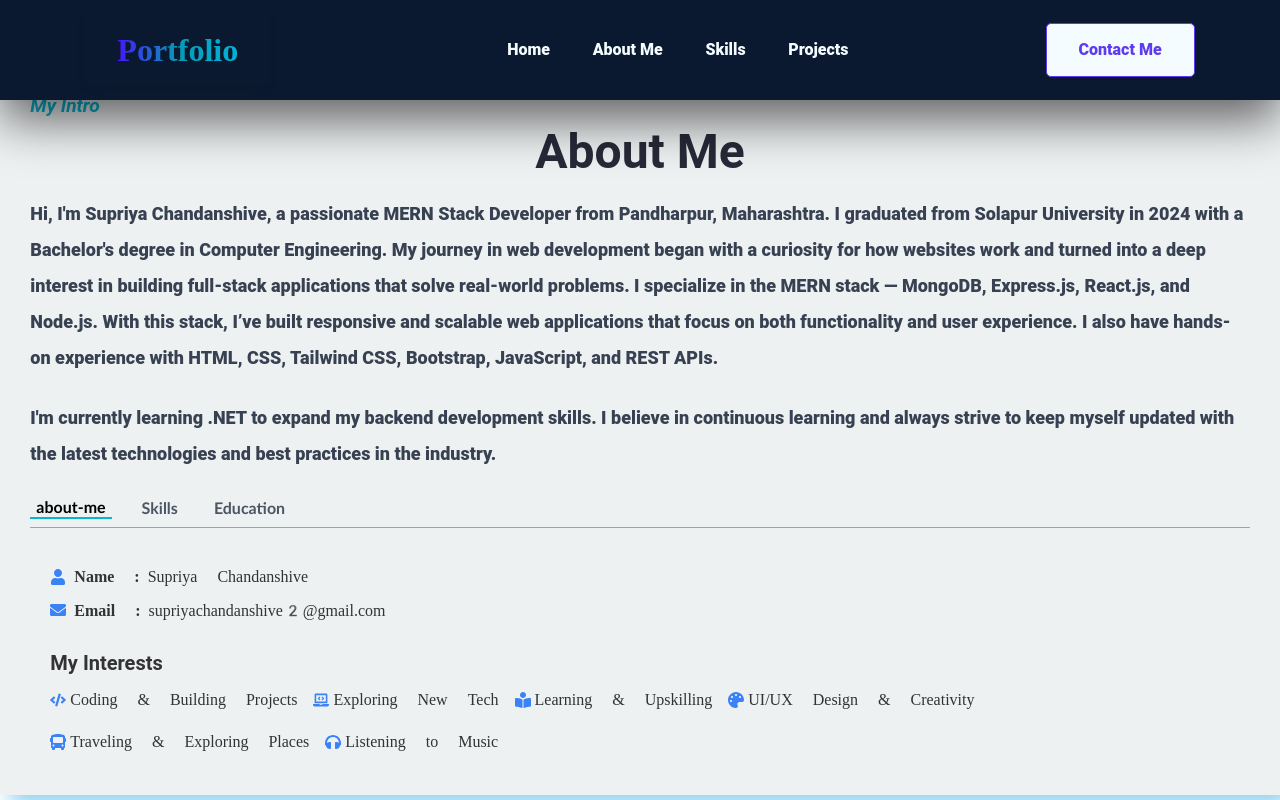
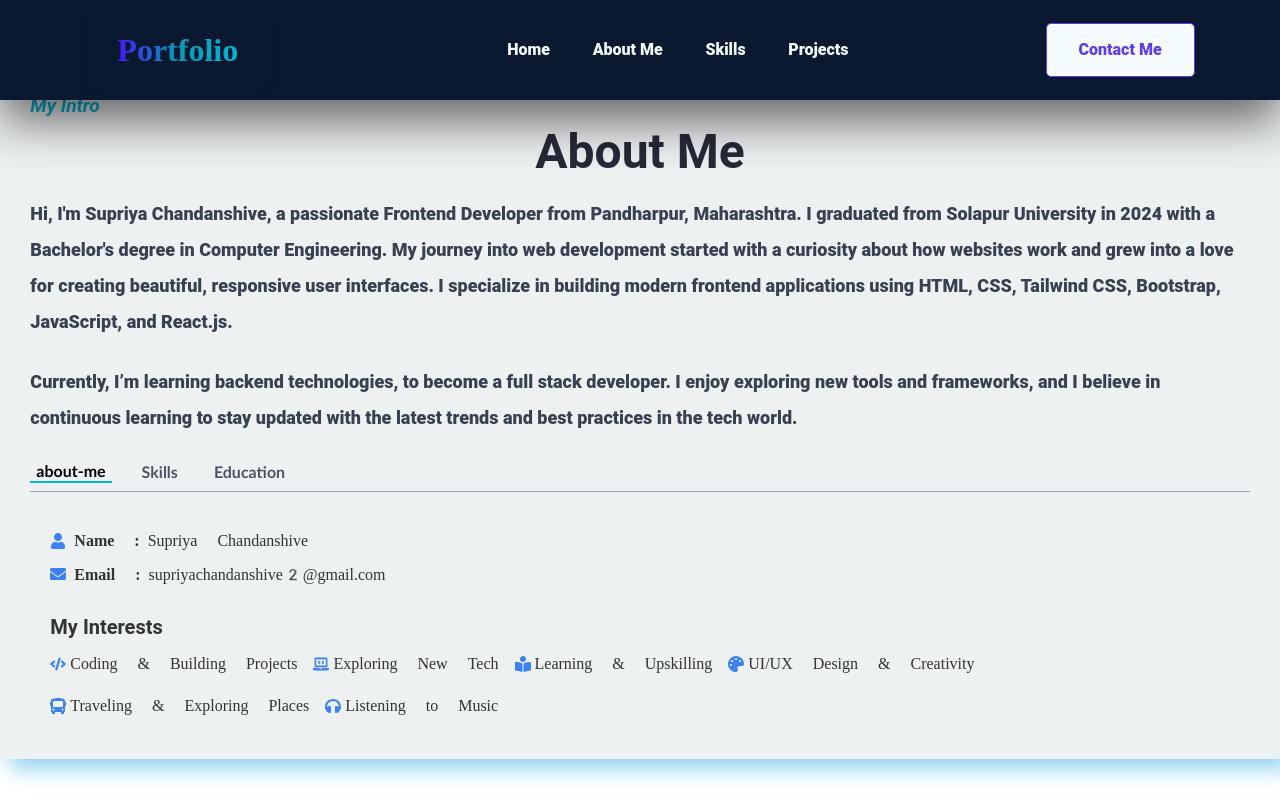
Before and after one commit to supriyadev-web/portfolio-Frontend, a React (Vite) app: page /about in a window 1280 px wide. Built offline with nearby package versions, Linux system fonts and the light colour scheme.

Commit message:
update about section

```diff
--- a/src/Pages/Home/AboutMe.jsx
+++ b/src/Pages/Home/AboutMe.jsx
@@ -22,23 +22,19 @@ export default function AboutMe() {
       <div className="about-container">
         <div className="about-content">
           <p className="about-description">
-            Hi, I'm Supriya Chandanshive, a passionate MERN Stack Developer from
+            Hi, I'm Supriya Chandanshive, a passionate Frontend Developer from
             Pandharpur, Maharashtra. I graduated from Solapur University in 2024
-            with a Bachelor's degree in Computer Engineering. My journey in web
-            development began with a curiosity for how websites work and turned
-            into a deep interest in building full-stack applications that solve
-            real-world problems. I specialize in the MERN stack — MongoDB,
-            Express.js, React.js, and Node.js. With this stack, I’ve built
-            responsive and scalable web applications that focus on both
-            functionality and user experience. I also have hands-on experience
-            with HTML, CSS, Tailwind CSS, Bootstrap, JavaScript, and REST APIs.
+            with a Bachelor's degree in Computer Engineering. My journey into
+            web development started with a curiosity about how websites work and
+            grew into a love for creating beautiful, responsive user interfaces.
+            I specialize in building modern frontend applications using HTML,
+            CSS, Tailwind CSS, Bootstrap, JavaScript, and React.js.
           </p>
 
           <p className="about-description mt-4">
-            I'm currently learning .NET to expand my backend development skills.
-            I believe in continuous learning and always strive to keep myself
-            updated with the latest technologies and best practices in the
-            industry.
+            Currently, I’m learning backend technologies, to become a full stack developer. I enjoy exploring new tools
+            and frameworks, and I believe in continuous learning to stay updated
+            with the latest trends and best practices in the tech world.
           </p>
 
           <div className="about-tabs">
```
